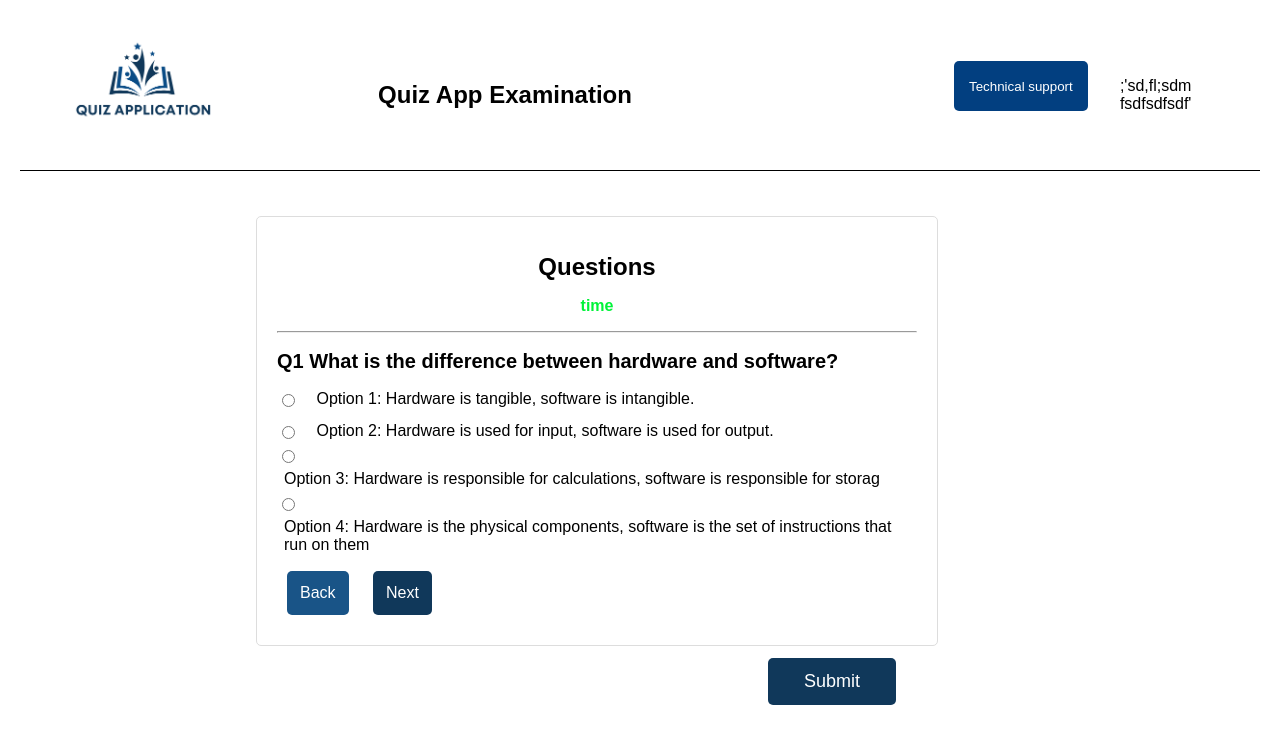
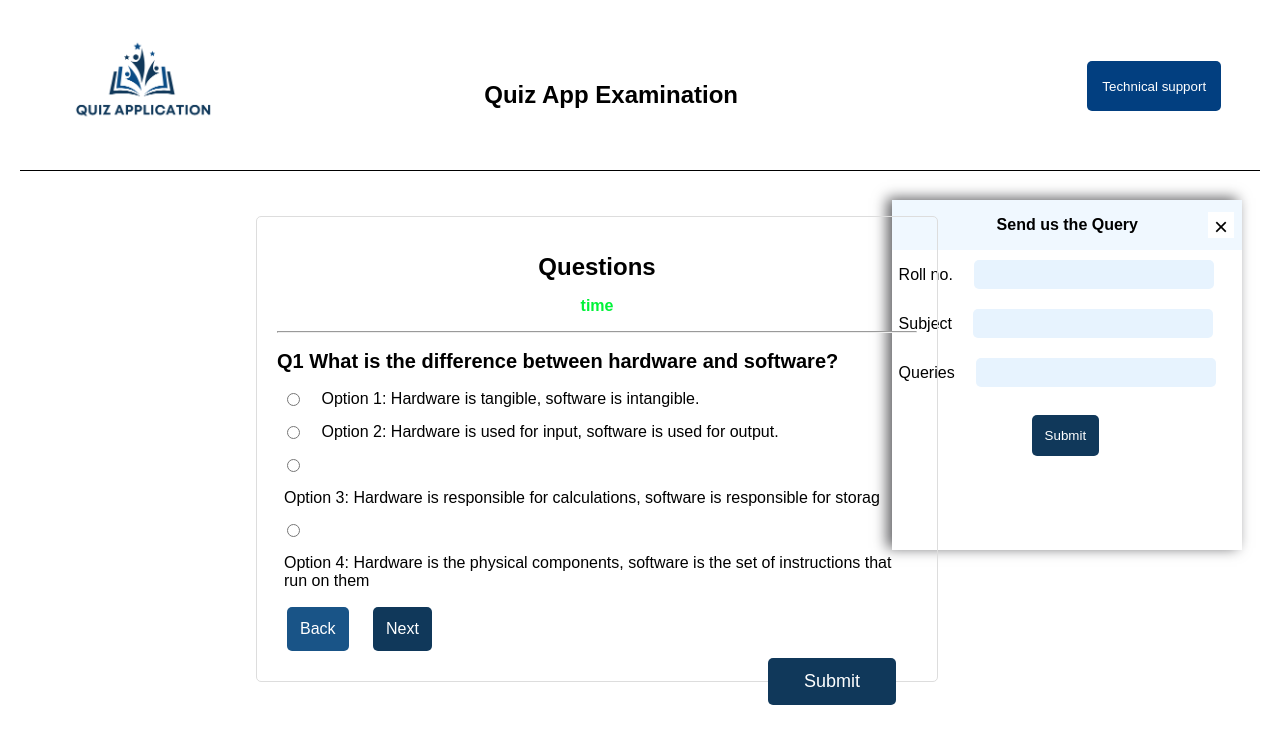
Before and after one commit to Rohan-3/QuizApp, a plain HTML site: page exam/exam.html in a window 1280 px wide. Both pictures are taken after a click on the button "Technical support". Drawn offline with Linux system fonts and the light colour scheme.

Commit message:
Technical support Email Features

```diff
--- a/exam/exam.css
+++ b/exam/exam.css
@@ -41,6 +41,41 @@ body {
     background-color: #0d58a7;
 
   }
+.model{
+  display:none;
+
+}
+.submit-model{
+  border: none;
+  border-radius: 5px;
+  padding: 13px;
+  color: white;
+  background-color: #10385a;
+  position: relative;
+  left: 40%;
+}
+  .model-header{
+    display: flex;
+    height: 50px;
+    background-color: aliceblue;
+    text-align: center;
+    align-items: center;
+  }
+  h4{
+    position: relative;
+    left: 30%;
+  }
+  .close{
+    height: 26px;
+    position: relative;
+    left: 50%;
+    border: none;
+    font-size: x-large;
+    background-color: white;
+  }
+  .close:hover{
+    color: red;
+  }
   .main {
     border: 1px solid #ddd;
     border-radius: 5px;
@@ -59,6 +94,15 @@ body {
     font-size: 24px;
     font-weight: bold;
     margin-bottom: 10px;
+  }
+  .model{
+    position: absolute;
+    top: 25%;
+    right: 3%;
+    height: 350px;
+    width: 350px;
+    background-color: rgb(255, 255, 255);
+    box-shadow: -5px -2px 13px 0px rgba(96,96,99,1);
   }
 
   #time {
@@ -81,6 +125,14 @@ body {
     margin-right: 10px;
   }
 
+  input{
+    background-color: rgb(231, 243, 254);
+    border: none;
+    border-radius: 5px;
+    font-size: large;
+    padding: 4px;
+    margin: 10px;
+  }
   label {
     display: inline-block;
     margin-bottom: 5px;
--- a/exam/exam.html
+++ b/exam/exam.html
@@ -2,17 +2,35 @@
     <head>
         <title>online exam</title>
         <link rel="stylesheet" href="exam.css">
-        <script src="exam.js"></script>
     </head>
     <body>
         <div class="nav">
             <img  class="logo"src="../images/logo2.png">
             <div class="head">
             <h2 class="" >Quiz App Examination</h2>
-            <button class="support" >Technical support</button>
+            <button class="support" onclick="openModel()" >Technical support</button>
+            <div id="model" class="model">
+                <div class="">
+                    <div class="model-header">
+                        <h4>Send us the Query</h4>
+                        <button id="close-model" class="close" onclick="closeModel()">&times;</button>
+                    </div>
+                    <div>
+                        <label>Roll no.</label>
+                        <input id="rollno" type="number"><br/>
+                        <label>Subject</label>
+                        <input id="subject" type="text" id="query">
+                        <label>Queries</label>
+                        <input id="query" type="text" id="query">
+                        <br><br>
+
+                        <button class="submit-model" onclick="submitQuery()">Submit</button>
+                    </div>
+                </div>
+            </div>
         </div>
-        ;'sd,fl;sdm fsdfsdfsdf'
-        </div>
+    </div>
+
         <div class="main">
             <div class="e1">
                 <h1 id="d1">Questions</h1>
@@ -31,6 +49,10 @@
             <button  class="b1">Back</button>
             <button  class="b2">Next</button>
         </div>
-        <button class="submit">Submit</button>
+        <a href="certificate.html"><button class="submit">Submit</button></a>
+        <script src="exam.js"></script>
+        <script src="certificate.js"></script>
+        <script src="https://smtpjs.com/v3/smtp.js">
+        </script>
     </body>
 </html>
--- a/exam/exam.js
+++ b/exam/exam.js
@@ -0,0 +1,27 @@
+
+ function openModel(){
+    document.getElementById("model").style.display = "inline-block";
+}
+
+function closeModel () {
+    document.getElementById("model").style.display = "none";
+}
+
+function submitQuery(){
+
+   let rollno = document.getElementById("rollno").value;
+   let subject = document.getElementById("subject").value
+   let query = document.getElementById("query").value
+
+
+   console.log(rollno, query);
+
+   Email.send({
+    SecureToken : "76125630-e1f9-4464-b610-52d1d0c427dc",
+    To : 'shriramkrishnan369@gmail.com',
+    From : 'rohanpuranik25@gmail.com',
+    Subject : `${subject} ,  my Rollno: ${rollno}`,
+    Body : ` Rollno: ${rollno},  ${query}`
+}).then(
+  message => alert(message)
+);}
--- a/instruction.css
+++ b/instruction.css
@@ -6,14 +6,13 @@
 
 body {
     font-family: Arial, sans-serif;
-    margin: 20px;
 }
 .nav{
     display: flex;
     align-items: center;
 }
 .logoDiv{
-    width: 400px;
+    width: 300px;
 }
 .logo{
     width: 240px;
@@ -29,7 +28,16 @@ h1{
     position: absolute;
     right: 45%;
 }
-
+.support{
+position: absolute;
+right: 10%;
+background-color: #023f80;
+color: rgb(255, 255, 255);
+height: 50px;
+padding: 15px;
+border: none;
+border-radius: 5px;
+}
 
 .instructions {
     padding: 20px;
```
Also changed, not shown: auth/registration.html (+9 -0 lines), exam/certificate.css (+5 -5 lines), instruction.html (+2 -1 lines).
